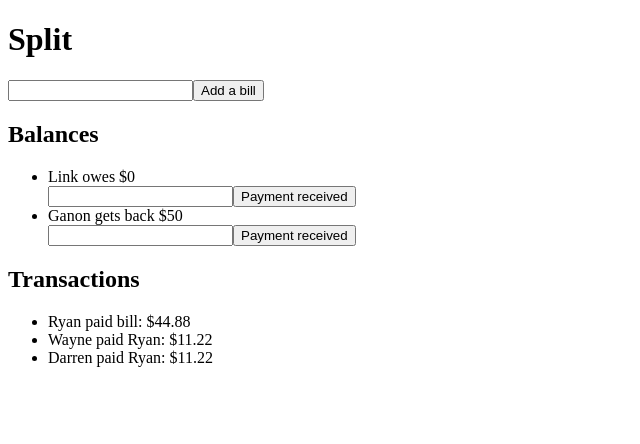
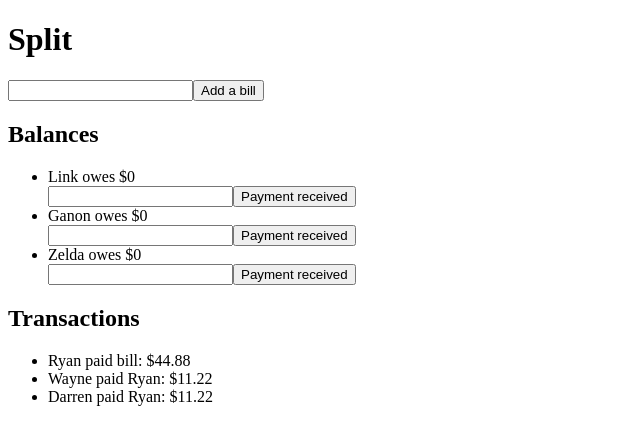
Before and after one commit to rtessier/split, a React app: page / in a window 1280 px wide. Shown: the top 444 px of the page, without its empty margins (0-640 px from the left). Built offline with nearby package versions, Linux system fonts and the light colour scheme.

Commit message:
Adjust default housemates list

```diff
--- a/components/HousematesList.js
+++ b/components/HousematesList.js
@@ -5,7 +5,8 @@ class HousematesList extends Component {
   render() {
     let defaultHousemates = [
       { name: 'Link', amount: 0.00 },
-      { name: 'Ganon', amount: -50.00 },
+      { name: 'Ganon', amount: 0.00 },
+      { name: 'Zelda', amount: 0.00 }
     ]
     return (
       <div>
```
